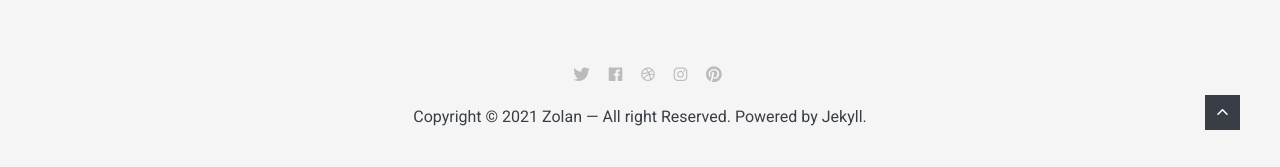
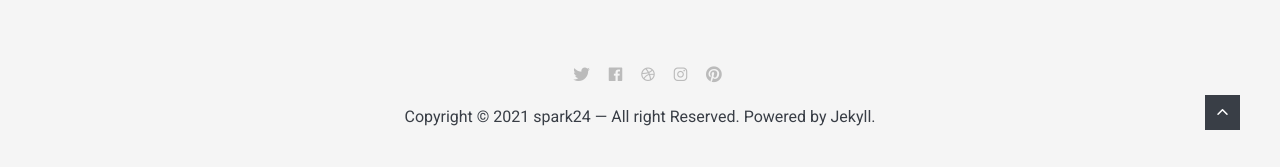
Before and after one commit to lynbklk/lynbklk.github.io, a Jekyll site: the page built from index.html, in a window 1280 px wide and 900 px high, scrolled down 2480 px. Shown: the part 730-897 px from the top of the window. Built offline with Jekyll 4.4.1, drawn with Linux system fonts in a browser that asks for light colours; nearby versions of some CDN libraries; the list of posts is cut into pages by our own code.

```diff
--- a/_data/settings.yml
+++ b/_data/settings.yml
@@ -1,7 +1,7 @@
 #-------------------------------
 # General Site Settings
-title: Zolan
-logo: logo.svg # You can add own logo.
+title: spark24
+logo: logo.png # You can add own logo.
 description: Zolan is modern minimal theme for Jekyll
 
 
```
Also changed, not shown: images/logo.png (added).
